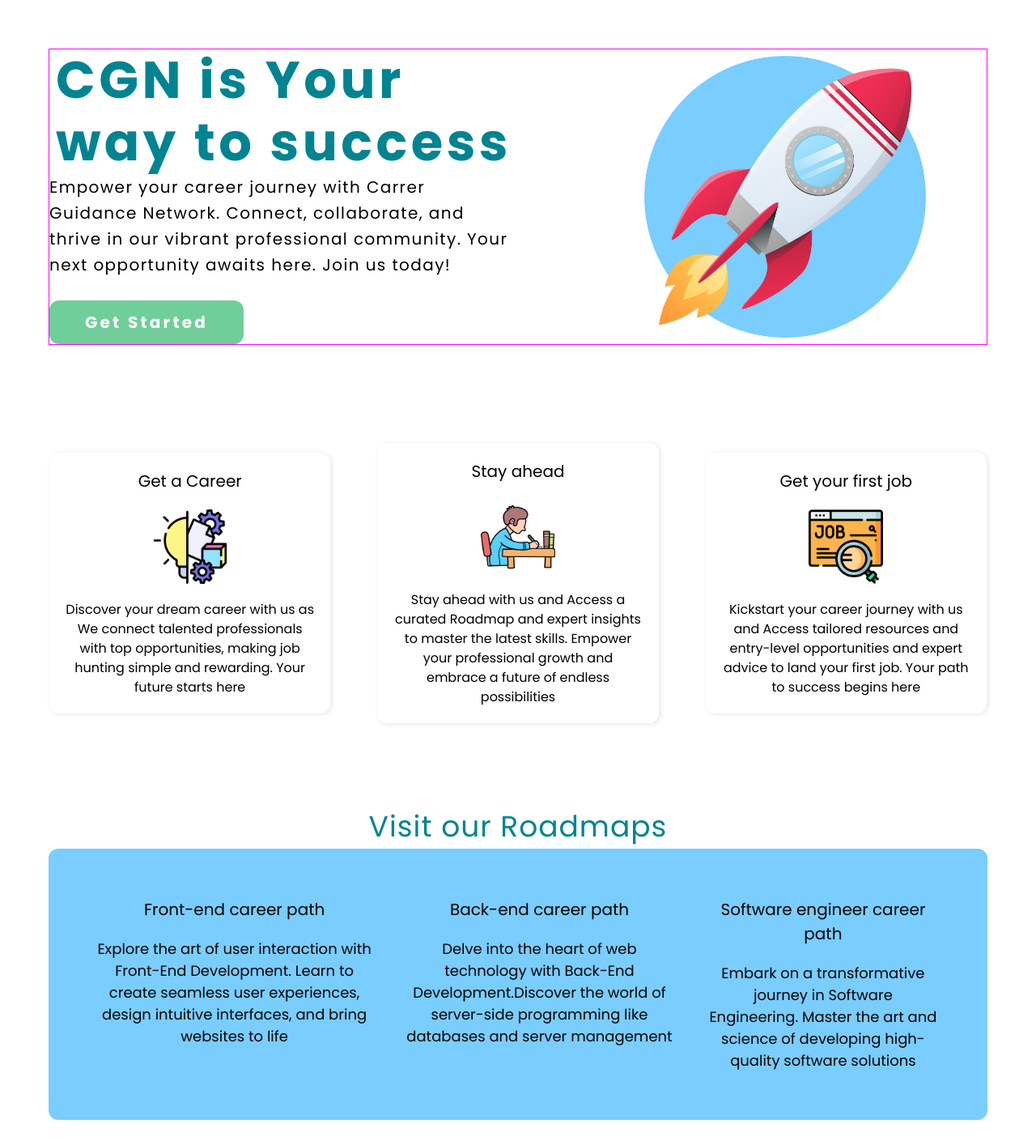
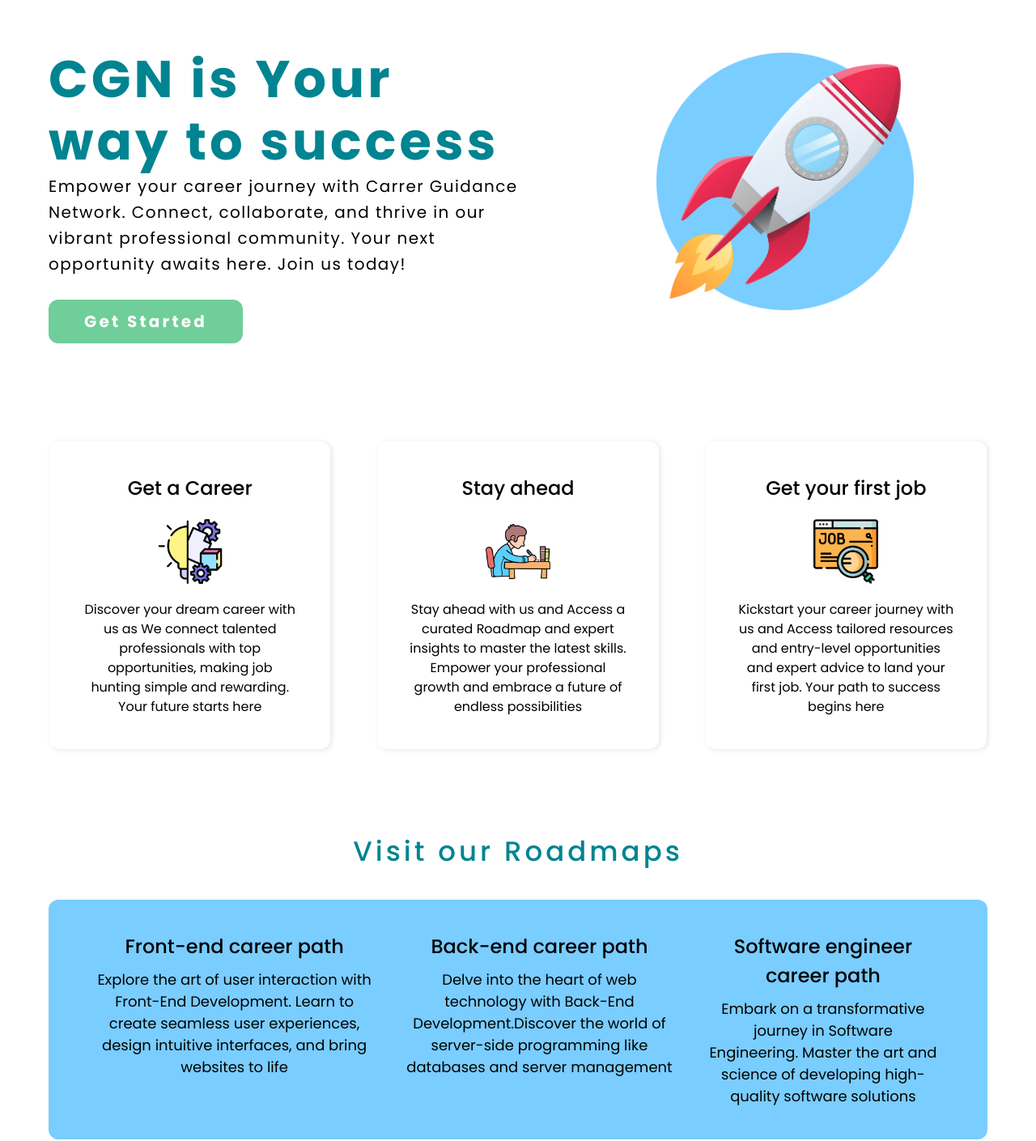
Before and after one commit to AbdelrahmanMostafa0/career-guidance-network, a Next.js app in the folder client/: page / in a window 1280 px wide. Shown: the top 1409 px of the page at 81% size. Built offline with nearby package versions, Linux system fonts and the light colour scheme.

Commit message:
fixing home issues

```diff
--- a/client/src/styles/globals.css
+++ b/client/src/styles/globals.css
@@ -11,7 +11,7 @@ body {
   padding: 0;
 }
 
-@media(min-width: 850px) {
+@media(min-width: 1050px) {
   html {
     font-size: 20px;
   }
--- a/client/src/styles/home.module.css
+++ b/client/src/styles/home.module.css
@@ -1,4 +1,3 @@
-
 /* ---------------- Hero section -------------------- */
 
 .mainContainer {
@@ -12,20 +11,20 @@
 .heroSection {
     display: grid;
     justify-items: center;
-    border: 1px solid magenta;
 }
 
 .heroSection img{
     width: 50%;
     max-width: 200px;
+    margin-bottom: 1.8em;
 }
 
 .heroSection h1 {
     color: #008491;
     font-size: 1.8rem;
-    font-style: normal;
     font-weight: 700;
     letter-spacing: 1px;
+    margin-bottom: 1em;
 }
 
 .heroSection p {
@@ -49,14 +48,7 @@
 /* --------------- howItWorksSection ------------- */
 
 .howItWorksSection {
-    margin-top: 1em;
-}
-
-.howItWorksSection h2 {
-    color: #008491;
-    font-size: 2rem;
-    letter-spacing: 2px;
-    margin-bottom: 0;
+    margin-top: 2.5em;
 }
 
 .cardsContainer {
@@ -65,10 +57,16 @@
     align-items: center;
 }
 
+.card h3 {
+    font-size: 1.2rem;
+    font-weight: 500;
+}
+
 .card {
     border-bottom: 2px solid #000;
-    width: 65%;
-    padding: 1em;
+    width: 95%;
+    max-width: 500px;
+    padding: 1em 0;
     display: flex;
     flex-direction: column;
     align-items: center;
@@ -81,17 +79,16 @@
 
 .cardsContainer img {
     width: 30%;
+    max-width: 90px;
 }
 
 /* ----------------- roadmapSection -------------- */
 
-.roadmapSection {
-    margin-top: 1em;
-}
-
 .roadmapSection h2 {
     color: #008491;
-    font-size: 1.8rem;
+    font-size: 1.7rem;
+    font-weight: 500;
+    margin: 2em 0 1em 0;
     letter-spacing: 1px;
 }
 
@@ -106,14 +103,21 @@
 }
 
 .career {
-    padding: 1em;
+    padding: 0em 1em;
+    margin-bottom: 1.2em;
     display: flex;
     flex-direction: column;
     justify-content: center;
 }
 
+.career:last-child {
+    margin-bottom: 0;
+}
+
 .career h3 {
-    margin: 0 0 1em;
+    margin: 0 0 .4em;
+    font-size: 1.2rem;
+    font-weight: 500;
 }
 
 .career p {
@@ -130,8 +134,7 @@
     }
 
     .heroSection {
-        text-align: initial;
-        display: grid;
+        justify-items: initial;
         grid-template-columns: 1fr 1fr;
     }
 
@@ -144,11 +147,13 @@
         color: #008491;
         font-size: 3.2rem;
         line-height: 1.2em;
-        letter-spacing: 4.48px;
+        letter-spacing: 4px;
+        text-align: left;
     }
 
     .heroSection p {
         max-width: 60ch;
+        text-align: left;
         color: #000;
         font-size: 1rem;
         line-height: 1.6em;
@@ -165,14 +170,13 @@
         grid-row: span 3;
         justify-self: center;
         align-self: center;
-        min-width: 350px;
+        min-width: 320px;
         width: 50%;
         max-width: unset;
         margin-left: 4em;
     }
 
     .howItWorksSection {
-        /* border: 1px solid magenta; */
         padding: 1px;
         margin-top: 3em;
     }
@@ -186,18 +190,27 @@
         flex-direction: row;
         align-items: center;
         justify-content: space-between;
-
     }
 
     .card {
         border-bottom: none;
         box-shadow: 2px 1px 6px rgba(0, 0, 0, 0.1);
         width: 30%;
+        max-width: initial;
         border-radius: 12px;
+        padding: 2em;
+    }
+
+    .card img {
+        max-width: initial;
     }
 
     .roadmapSection {
         margin-top: 5em;
+    }
+
+    .roadmapSection h2 {
+        letter-spacing: 4px;
     }
 
     .careersContainer {
@@ -206,4 +219,8 @@
         align-items: self-start;
         padding: 2em;
     }
+
+    .career {
+        margin-bottom: 0;
+    }
 }
```
